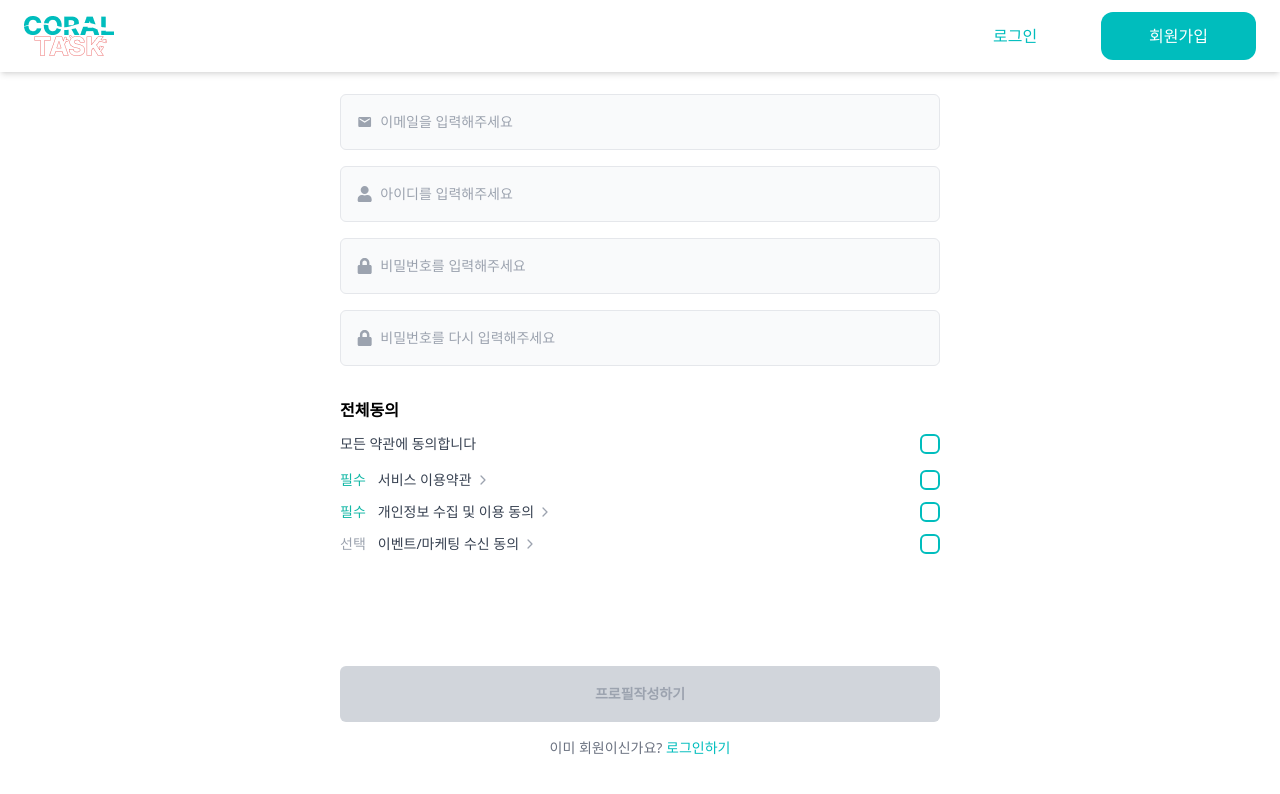
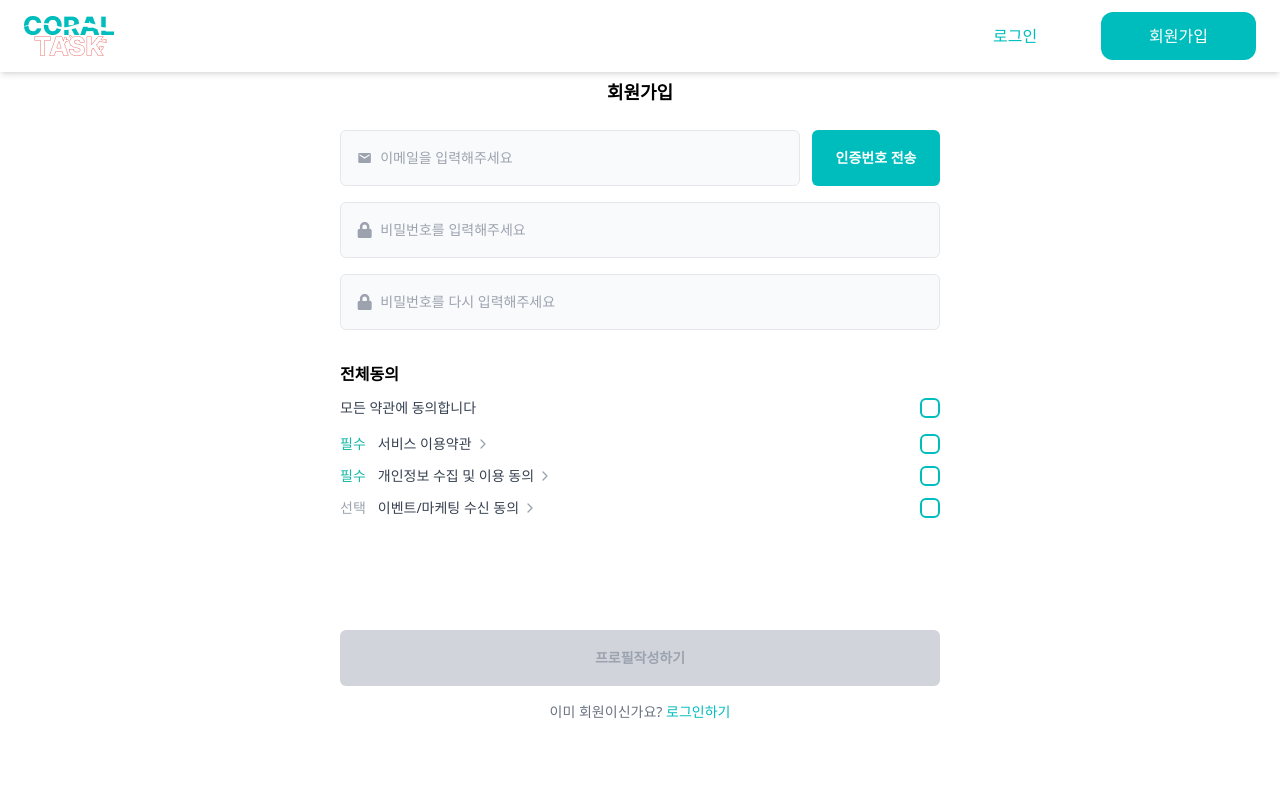
Before and after one commit to CoralTask/frontend, a React (Vite) app: page /register in a window 1280 px wide. Shown: the top 794 px of the page. Built offline with nearby package versions, Linux system fonts and the light colour scheme; a web font is replaced by a local one.

Commit message:
fix : 회원가입 디자인 수정

```diff
--- a/src/components/RegisterForm.tsx
+++ b/src/components/RegisterForm.tsx
@@ -1,25 +1,41 @@
-  import { useState } from "react";
-  import { FaUser, FaLock } from "react-icons/fa";
+import { useEffect, useState } from "react";
 import { MdEmail } from "react-icons/md";
-  import { IoClose, IoChevronForward } from "react-icons/io5";
+import { FaLock, FaKey } from "react-icons/fa";
+import { IoChevronForward, IoClose } from "react-icons/io5";
 import { useNavigate } from "react-router-dom";
 
 type ModalKind = "service" | "privacy" | "marketing" | null;
 
 const AgreementModal = ({
-    open, onClose, title, required, content,
+  open,
+  onClose,
+  title,
+  required,
+  content,
 }: {
-    open: boolean; onClose: () => void; title: string; required?: boolean; content: string;
+  open: boolean;
+  onClose: () => void;
+  title: string;
+  required?: boolean;
+  content: string;
 }) => {
   if (!open) return null;
   return (
-      <div className="fixed inset-0 z-50 flex items-center justify-center bg-black/30" onClick={onClose}>
-        <div className="w-[620px] max-w-[92vw] rounded-xl bg-white shadow-xl border border-teal-100" onClick={e => e.stopPropagation()}>
+    <div
+      className="fixed inset-0 z-50 flex items-center justify-center bg-black/30"
+      onClick={onClose}
+    >
+      <div
+        className="w-[620px] max-w-[92vw] rounded-xl bg-white shadow-xl border border-teal-100"
+        onClick={(e) => e.stopPropagation()}
+      >
         <div className="flex items-center justify-between px-5 py-4 border-b">
           <div className="text-sm font-semibold text-gray-800">
             {title} {required && <span className="text-gray-400">(필수)</span>}
           </div>
-            <button className="p-1 rounded hover:bg-gray-100" onClick={onClose}><IoClose className="text-xl text-gray-500" /></button>
+          <button className="p-1 rounded hover:bg-gray-100" onClick={onClose}>
+            <IoClose className="text-xl text-gray-500" />
+          </button>
         </div>
         <div className="px-5 py-4">
           <div className="border rounded-md p-4 bg-gray-50 text-sm text-gray-700 max-h-96 overflow-y-auto leading-6">
@@ -33,18 +49,25 @@
 
 const RegisterForm = () => {
   const [email, setEmail] = useState("");
-    const [username, setUsername] = useState("");
+  const [authCode, setAuthCode] = useState("");
+  const [showAuthInput, setShowAuthInput] = useState(false);
+
+  const [timeLeft, setTimeLeft] = useState(0);
+  const [timerActive, setTimerActive] = useState(false);
+  const [isVerified, setIsVerified] = useState(false);
+
   const [password, setPassword] = useState("");
   const [password2, setPassword2] = useState("");
 
   const [allAgree, setAllAgree] = useState(false);
-    const [termsService, setTermsService] = useState(false);   // 필수
-    const [termsPrivacy, setTermsPrivacy] = useState(false);   // 필수
-    const [termsMarketing, setTermsMarketing] = useState(false); // 선택
+  const [termsService, setTermsService] = useState(false);
+  const [termsPrivacy, setTermsPrivacy] = useState(false);
+  const [termsMarketing, setTermsMarketing] = useState(false);
 
   const [modal, setModal] = useState<ModalKind>(null);
   const navigate = useNavigate();
 
+  /** 전체 동의 토글 */
   const toggleAll = () => {
     const next = !allAgree;
     setAllAgree(next);
@@ -52,58 +75,187 @@
     setTermsPrivacy(next);
     setTermsMarketing(next);
   };
+
   const syncAll = (svc = termsService, prv = termsPrivacy, mkt = termsMarketing) =>
     setAllAgree(svc && prv && mkt);
 
-    const onChangeService = () => { const v = !termsService; setTermsService(v); syncAll(v, termsPrivacy, termsMarketing); };
-    const onChangePrivacy = () => { const v = !termsPrivacy; setTermsPrivacy(v); syncAll(termsService, v, termsMarketing); };
-    const onChangeMarketing = () => { const v = !termsMarketing; setTermsMarketing(v); syncAll(termsService, termsPrivacy, v); };
+  const onChangeService = () => {
+    const v = !termsService;
+    setTermsService(v);
+    syncAll(v, termsPrivacy, termsMarketing);
+  };
+  const onChangePrivacy = () => {
+    const v = !termsPrivacy;
+    setTermsPrivacy(v);
+    syncAll(termsService, v, termsMarketing);
+  };
+  const onChangeMarketing = () => {
+    const v = !termsMarketing;
+    setTermsMarketing(v);
+    syncAll(termsService, termsPrivacy, v);
+  };
 
+  /** 비밀번호 확인 */
   const passwordsMatch = password !== "" && password === password2;
   const requiredAgreed = termsService && termsPrivacy;
   const isFormValid =
-      email.trim() && username.trim() && password.trim() && password2.trim() &&
-      passwordsMatch && requiredAgreed;
+    email.trim() &&
+    password.trim() &&
+    password2.trim() &&
+    passwordsMatch &&
+    requiredAgreed &&
+    authCode.trim().length > 0 &&
+    isVerified;
 
-    const TEXT =
-      "Neque sociis tellus consectetur condimentum... (약관 원문을 여기에 넣으세요)";
+  const TEXT = "Neque sociis tellus consectetur condimentum... (약관 원문)";
+
+  /** 인증번호 전송 및 재전송 */
+  const handleSendAuthCode = () => {
+    if (!email.trim()) {
+      alert("이메일을 입력해주세요.");
+      return;
+    }
+    setShowAuthInput(true);
+    setTimeLeft(180);
+    setTimerActive(true);
+    setIsVerified(false);
+    alert("인증번호를 전송했습니다.");
+  };
+
+  /** 인증번호 확인 버튼 */
+  const handleVerifyAuthCode = () => {
+    if (authCode.trim().length === 0) {
+      alert("인증번호를 입력해주세요.");
+      return;
+    }
+    setIsVerified(true);
+    setTimerActive(false);
+    setTimeLeft(0);
+    alert("인증번호가 확인되었습니다.");
+  };
+
+  /** 타이머 */
+  useEffect(() => {
+    if (!timerActive) return;
+
+    const timer = setInterval(() => {
+      setTimeLeft((prev) => {
+        if (prev <= 1) {
+          clearInterval(timer);
+          setTimerActive(false);
+          return 0;
+        }
+        return prev - 1;
+      });
+    }, 1000);
+
+    return () => clearInterval(timer);
+  }, [timerActive]);
+
+  /** mm:ss 포맷 */
+  const formatTime = (sec: number) => {
+    const m = Math.floor(sec / 60)
+      .toString()
+      .padStart(2, "0");
+    const s = (sec % 60).toString().padStart(2, "0");
+    return `${m}:${s}`;
+  };
 
   return (
     <>
-        <AgreementModal open={modal === "service"} onClose={() => setModal(null)} title="서비스 이용약관" required content={TEXT} />
-        <AgreementModal open={modal === "privacy"} onClose={() => setModal(null)} title="개인정보 수집 및 이용 동의" required content={TEXT} />
-        <AgreementModal open={modal === "marketing"} onClose={() => setModal(null)} title="이벤트/마케팅 수신 동의" content={TEXT} />
+      {/* 모달 */}
+      <AgreementModal
+        open={modal === "service"}
+        onClose={() => setModal(null)}
+        title="서비스 이용약관"
+        required
+        content={TEXT}
+      />
+      <AgreementModal
+        open={modal === "privacy"}
+        onClose={() => setModal(null)}
+        title="개인정보 수집 및 이용 동의"
+        required
+        content={TEXT}
+      />
+      <AgreementModal
+        open={modal === "marketing"}
+        onClose={() => setModal(null)}
+        title="이벤트/마케팅 수신 동의"
+        content={TEXT}
+      />
 
       <div className="flex items-center justify-center min-h-screen bg-white">
         <div className="w-full flex flex-col items-center">
           <h2 className="text-center text-lg font-semibold mb-6">회원가입</h2>
 
-            {/* 이메일 */}
-            <div className="w-[600px] h-14 flex items-center border rounded-md px-4 mb-4 bg-gray-50">
+          {/* 이메일 입력 + 인증번호 전송 */}
+          <div className="w-[600px] flex items-center gap-3 mb-4">
+            <div className="flex items-center border rounded-md px-4 bg-gray-50 flex-1 h-14">
               <MdEmail className="text-gray-400 mr-2" />
               <input
-                type="email" placeholder="이메일을 입력해주세요"
-                value={email} onChange={(e) => setEmail(e.target.value)}
+                type="email"
+                placeholder="이메일을 입력해주세요"
+                value={email}
+                onChange={(e) => setEmail(e.target.value)}
                 className="w-full bg-transparent outline-none text-sm text-gray-700 placeholder:text-gray-400"
               />
             </div>
+            <button
+              type="button"
+              onClick={handleSendAuthCode}
+              disabled={isVerified}
+              className={`h-14 w-32 rounded-md text-sm font-semibold ${
+                isVerified
+                  ? "bg-gray-300 text-gray-400 cursor-not-allowed"
+                  : "bg-primary-300 text-white hover:bg-primary-400"
+              }`}
+            >
+              {timeLeft > 0 ? "재전송" : "인증번호 전송"}
+            </button>
+          </div>
 
-            {/* 아이디 */}
-            <div className="w-[600px] h-14 flex items-center border rounded-md px-4 mb-4 bg-gray-50">
-              <FaUser className="text-gray-400 mr-2" />
+          {/* 인증번호 입력 */}
+          {showAuthInput && (
+            <div className="w-[600px] flex items-center gap-3 mb-4">
+              <div className="relative flex items-center border rounded-md px-4 bg-gray-50 flex-1 h-14">
+                <FaKey className="text-gray-400 mr-2" />
                 <input
-                type="text" placeholder="아이디를 입력해주세요"
-                value={username} onChange={(e) => setUsername(e.target.value)}
-                className="w-full bg-transparent outline-none text-sm text-gray-700 placeholder:text-gray-400"
+                  type="text"
+                  placeholder="인증번호를 입력해주세요"
+                  value={authCode}
+                  onChange={(e) => setAuthCode(e.target.value)}
+                  disabled={isVerified}
+                  className="w-full bg-transparent outline-none text-sm text-gray-700 placeholder:text-gray-400 pr-14"
                 />
+                {timeLeft > 0 && !isVerified && (
+                  <span className="absolute right-4 text-sm text-primary-300 font-semibold">
+                    {formatTime(timeLeft)}
+                  </span>
+                )}
               </div>
+              <button
+                onClick={handleVerifyAuthCode}
+                disabled={isVerified}
+                className={`h-14 w-32 rounded-md text-sm font-semibold ${
+                  isVerified
+                    ? "bg-gray-300 text-gray-400 cursor-not-allowed"
+                    : "bg-primary-300 text-white hover:bg-primary-400"
+                }`}
+              >
+                인증하기
+              </button>
+            </div>
+          )}
 
           {/* 비밀번호 */}
           <div className="w-[600px] h-14 flex items-center border rounded-md px-4 mb-4 bg-gray-50">
             <FaLock className="text-gray-400 mr-2" />
             <input
-                type="password" placeholder="비밀번호를 입력해주세요"
-                value={password} onChange={(e) => setPassword(e.target.value)}
+              type="password"
+              placeholder="비밀번호를 입력해주세요"
+              value={password}
+              onChange={(e) => setPassword(e.target.value)}
               className="w-full bg-transparent outline-none text-sm text-gray-700 placeholder:text-gray-400"
             />
           </div>
@@ -112,42 +264,53 @@
           <div className="w-[600px] h-14 flex items-center border rounded-md px-4 mb-2 bg-gray-50">
             <FaLock className="text-gray-400 mr-2" />
             <input
-                type="password" placeholder="비밀번호를 다시 입력해주세요"
-                value={password2} onChange={(e) => setPassword2(e.target.value)}
+              type="password"
+              placeholder="비밀번호를 다시 입력해주세요"
+              value={password2}
+              onChange={(e) => setPassword2(e.target.value)}
               className="w-full bg-transparent outline-none text-sm text-gray-700 placeholder:text-gray-400"
             />
           </div>
 
           {password2.length > 0 && !passwordsMatch && (
-              <div className="w-[600px] text-xs text-red-500 mb-2">비밀번호가 일치하지 않습니다.</div>
+            <div className="w-[600px] text-xs text-red-500 mb-2">
+              비밀번호가 일치하지 않습니다.
+            </div>
           )}
 
           {/* 약관 영역 */}
           <div className="w-[600px] mt-6 mb-28">
             <div className="mb-3 font-semibold">전체동의</div>
 
-              {/* 전체동의(텍스트 왼쪽, 체크박스 맨 오른쪽) */}
+            {/* 전체 동의 */}
             <div className="flex items-center justify-between mb-4">
               <span className="text-sm text-gray-700">모든 약관에 동의합니다</span>
               <span className="relative inline-flex items-center">
                 <input
-                    type="checkbox" checked={allAgree} onChange={toggleAll}
+                  type="checkbox"
+                  checked={allAgree}
+                  onChange={toggleAll}
                   className="peer appearance-none w-5 h-5 border-2 border-primary-300 rounded-md
                               checked:bg-primary-300 checked:border-primary-300 transition"
                 />
                 <span className="absolute inset-0 flex items-center justify-center opacity-0 peer-checked:opacity-100 pointer-events-none">
-                    <svg className="w-3.5 h-3.5 text-white" fill="none" stroke="currentColor" strokeWidth="3" viewBox="0 0 24 24">
+                  <svg
+                    className="w-3.5 h-3.5 text-white"
+                    fill="none"
+                    stroke="currentColor"
+                    strokeWidth="3"
+                    viewBox="0 0 24 24"
+                  >
                     <polyline points="20 6 9 17 4 12" />
                   </svg>
                 </span>
               </span>
             </div>
 
-              {/* 개별 약관들: 텍스트+화살표 ▶  |  (오른쪽 끝) 체크박스 */}
+            {/* 개별 약관 */}
             <ul className="space-y-3">
               {/* 서비스 이용약관 */}
               <li className="flex items-center justify-between">
-                  {/* 왼쪽: 텍스트 + ▶ 버튼(모달 열기) */}
                 <button
                   type="button"
                   onClick={() => setModal("service")}
@@ -157,16 +320,22 @@
                   <span className="text-gray-700">서비스 이용약관</span>
                   <IoChevronForward className="text-gray-400 group-hover:text-gray-600" />
                 </button>
-
-                  {/* 오른쪽 끝: 체크박스 */}
                 <span className="relative inline-flex items-center">
                   <input
-                      type="checkbox" checked={termsService} onChange={onChangeService}
+                    type="checkbox"
+                    checked={termsService}
+                    onChange={onChangeService}
                     className="peer appearance-none w-5 h-5 border-2 border-primary-300 rounded-md
                                 checked:bg-primary-300 checked:border-primary-300 transition"
                   />
                   <span className="absolute inset-0 flex items-center justify-center opacity-0 peer-checked:opacity-100 pointer-events-none">
-                      <svg className="w-3.5 h-3.5 text-white" fill="none" stroke="currentColor" strokeWidth="3" viewBox="0 0 24 24">
+                    <svg
+                      className="w-3.5 h-3.5 text-white"
+                      fill="none"
+                      stroke="currentColor"
+                      strokeWidth="3"
+                      viewBox="0 0 24 24"
+                    >
                       <polyline points="20 6 9 17 4 12" />
                     </svg>
                   </span>
@@ -186,19 +355,27 @@
                 </button>
                 <span className="relative inline-flex items-center">
                   <input
-                      type="checkbox" checked={termsPrivacy} onChange={onChangePrivacy}
+                    type="checkbox"
+                    checked={termsPrivacy}
+                    onChange={onChangePrivacy}
                     className="peer appearance-none w-5 h-5 border-2 border-primary-300 rounded-md
                                 checked:bg-primary-300 checked:border-primary-300 transition"
                   />
                   <span className="absolute inset-0 flex items-center justify-center opacity-0 peer-checked:opacity-100 pointer-events-none">
-                      <svg className="w-3.5 h-3.5 text-white" fill="none" stroke="currentColor" strokeWidth="3" viewBox="0 0 24 24">
+                    <svg
+                      className="w-3.5 h-3.5 text-white"
+                      fill="none"
+                      stroke="currentColor"
+                      strokeWidth="3"
+                      viewBox="0 0 24 24"
+                    >
                       <polyline points="20 6 9 17 4 12" />
                     </svg>
                   </span>
                 </span>
               </li>
 
-                {/* 마케팅 수신 동의(선택) */}
+              {/* 마케팅 수신 동의 */}
               <li className="flex items-center justify-between">
                 <button
                   type="button"
@@ -211,12 +388,20 @@
                 </button>
                 <span className="relative inline-flex items-center">
                   <input
-                      type="checkbox" checked={termsMarketing} onChange={onChangeMarketing}
+                    type="checkbox"
+                    checked={termsMarketing}
+                    onChange={onChangeMarketing}
                     className="peer appearance-none w-5 h-5 border-2 border-primary-300 rounded-md
                                 checked:bg-primary-300 checked:border-primary-300 transition"
                   />
                   <span className="absolute inset-0 flex items-center justify-center opacity-0 peer-checked:opacity-100 pointer-events-none">
-                      <svg className="w-3.5 h-3.5 text-white" fill="none" stroke="currentColor" strokeWidth="3" viewBox="0 0 24 24">
+                    <svg
+                      className="w-3.5 h-3.5 text-white"
+                      fill="none"
+                      stroke="currentColor"
+                      strokeWidth="3"
+                      viewBox="0 0 24 24"
+                    >
                       <polyline points="20 6 9 17 4 12" />
                     </svg>
                   </span>
@@ -228,17 +413,21 @@
           {/* 회원가입 버튼 */}
           <button
             className={`w-[600px] h-14 rounded-md font-semibold text-sm transition ${
-                isFormValid ? "bg-primary-300 text-white hover:bg-primary-400" : "bg-gray-300 text-gray-400 cursor-not-allowed"
+              isFormValid
+                ? "bg-primary-300 text-white hover:bg-primary-400"
+                : "bg-gray-300 text-gray-400 cursor-not-allowed"
             }`}
             disabled={!isFormValid}
-              onClick = {() => navigate("/profile")}
+            onClick={() => navigate("/profile")}
           >
             프로필작성하기
           </button>
 
-            {/* 로그인 링크 */}
           <p className="mt-4 text-center text-sm text-gray-500">
-              이미 회원이신가요? <a href="/login" className="text-primary-300 hover:underline">로그인하기</a>
+            이미 회원이신가요?{" "}
+            <a href="/login" className="text-primary-300 hover:underline">
+              로그인하기
+            </a>
           </p>
         </div>
       </div>
```
Lines whose indentation alone changed are shown as unchanged.
